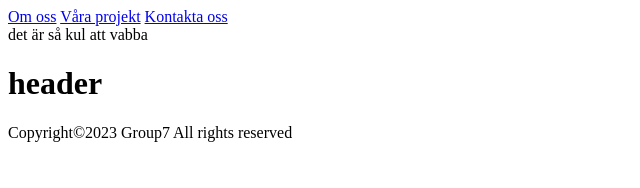
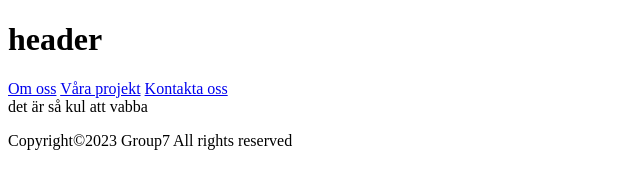
Before and after one commit to davidb-webdev/git-collab, a plain HTML site: page index.html in a window 1280 px wide. Shown: the whole page, without its empty margins (0-640 px from the left). Drawn offline with Linux system fonts and the light colour scheme.

Commit message:
add <main> tag and merge the <header>s

```diff
--- a/index.html
+++ b/index.html
@@ -8,6 +8,8 @@
 </head>
 <body>
     <header>
+        <h1>header</h1>
+
         <nav>
             <a href="#">Om oss</a>
             <a href="#">Våra projekt</a>
@@ -15,10 +17,9 @@
         </nav>
     </header>
 
-    <div>det är så kul att vabba</div>
-    <header>
-        <h1>header</h1>
-    </header>
+    <main>
+        <div>det är så kul att vabba</div>
+    </main>
 
     <footer>
         <p>Copyright&copy;2023 Group7 All rights reserved</p>
```
